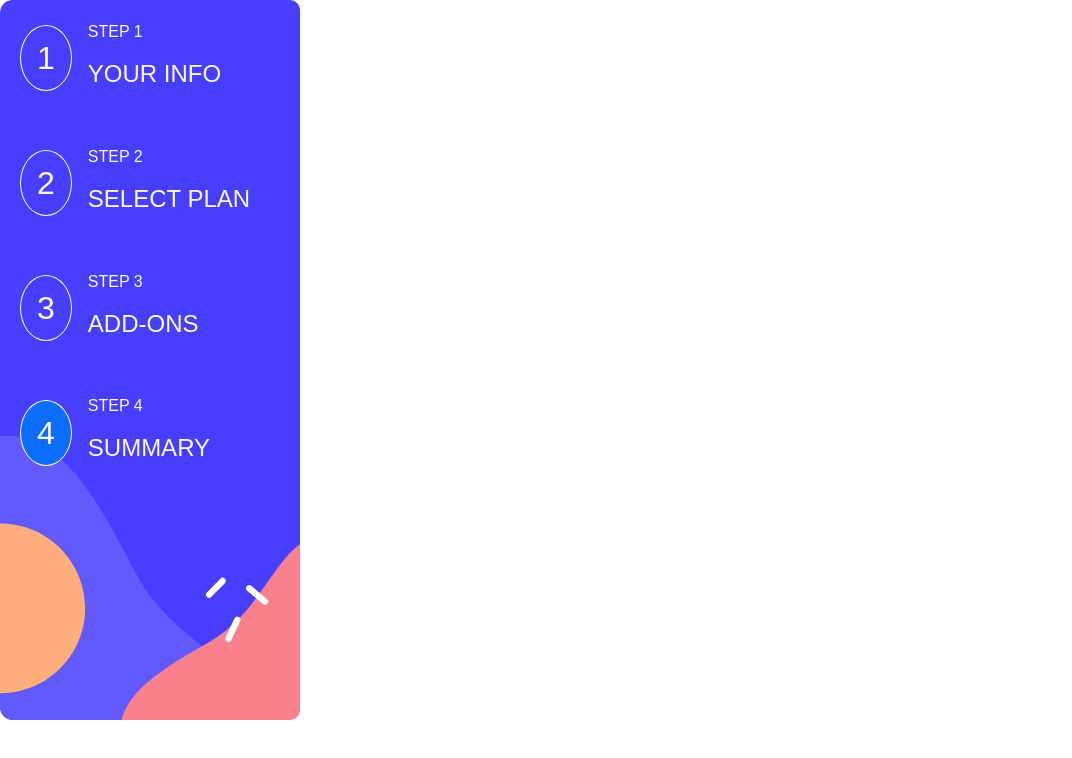
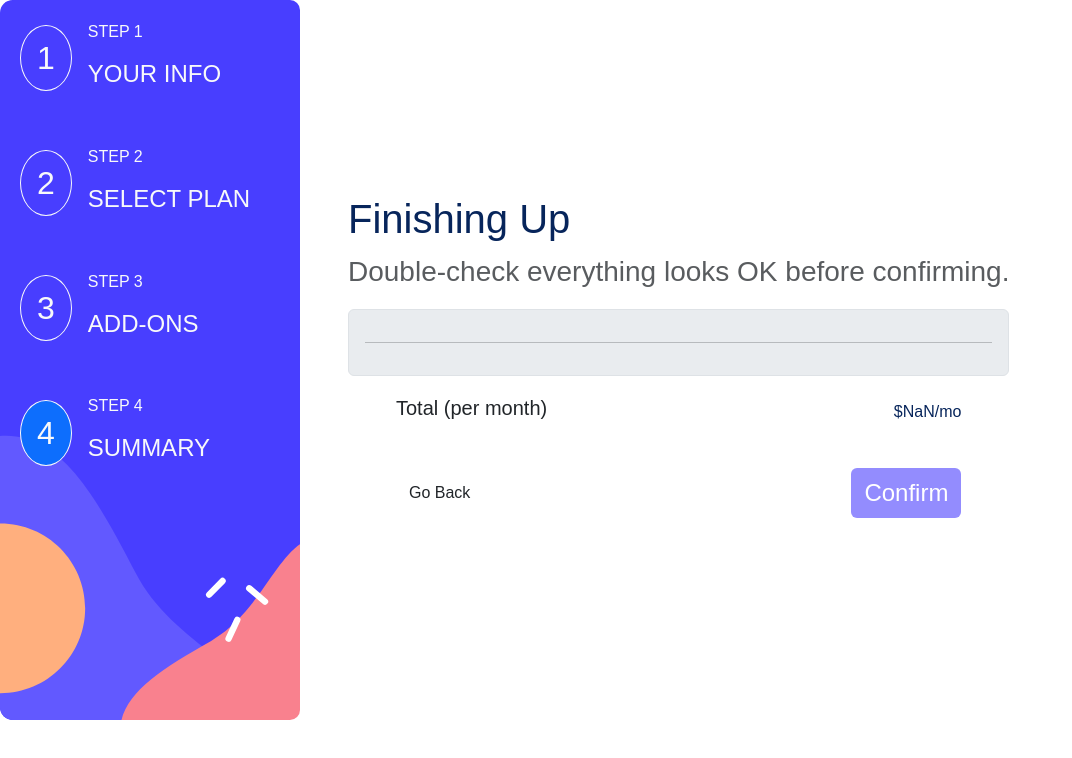
Before and after one commit to Abdo1454/multi-step-form, a React (Vite) app: page /summary in a window 1280 px wide. Shown: the top 758 px of the page, without its empty margins (0-1072 px from the left). Built offline with nearby package versions, Linux system fonts and the light colour scheme.

Commit message:
add summary and data from another sections

```diff
--- a/src/App.jsx
+++ b/src/App.jsx
@@ -3,6 +3,7 @@ import SideBar from './components/SideBar/SideBar'
 import YourInfo from './components/YourInfo/YourInfo'
 import SelectPlan from './components/SelectPlan/SelectPlan'
 import AddOns from './components/AddOns/AddOns'
+import Summary from './components/Summary/Summary'
 
 function App() {
   return (
@@ -13,7 +14,7 @@ function App() {
         <Route path="/" element={<YourInfo />} />
         <Route path="/plan" element={<SelectPlan />} />
         <Route path="/addons" element={<AddOns />} />
-        {/* <Route path="/summary" element={<h1>Summary</h1>} /> */}
+        <Route path="/summary" element={<Summary />} />
       </Routes>
     </div>
   )
--- a/src/components/AddOns/AddOns.jsx
+++ b/src/components/AddOns/AddOns.jsx
@@ -45,7 +45,9 @@ function AddOns() {
         if (selectedAddOns.length === 0) {
             e.preventDefault();
             alert("Please select at least one add-on before proceeding.");
-        };
+        } else {
+            localStorage.setItem("selectedAddOns", JSON.stringify(selectedAddOns));
+        }
 
     }
     return (
--- a/src/components/SelectPlan/SelectPlan.jsx
+++ b/src/components/SelectPlan/SelectPlan.jsx
@@ -3,21 +3,23 @@ import { Link } from 'react-router-dom';
 import arcadeIcon from '../../assets/images/icon-arcade.svg';
 import advancedIcon from '../../assets/images/icon-advanced.svg';
 import proIcon from '../../assets/images/icon-pro.svg';
-import YourInfo from '../YourInfo/YourInfo';
+// import YourInfo from '../YourInfo/YourInfo';
 function SelectPlan() {
     const [selectedPlan, setSelectedPlan] = React.useState(()=>{
-        return localStorage.getItem('selectedPlan') || 'Arcade';
+        const savedPlan = localStorage.getItem('selectedPlan');
+        return savedPlan ? savedPlan : '';
     });
     React.useEffect(()=>{
-        localStorage.setItem('selectedPlan', selectedPlan);
+        localStorage.setItem('selectedPlan', JSON.stringify(selectedPlan));
     }, [selectedPlan]);
     const plans = [
-        { name: 'Arcade', price: '$9/mo', icon: arcadeIcon },
-        { name: 'Advanced', price: '$12/mo', icon: advancedIcon },
-        { name: 'Pro', price: '$15/mo', icon: proIcon }
+        { name: 'Arcade', price: '9', icon: arcadeIcon },
+        { name: 'Advanced', price: '12', icon: advancedIcon },
+        { name: 'Pro', price: '15', icon: proIcon }
     ]
     const [timeframe, setTimeframe] = React.useState(()=>{
-        return localStorage.getItem('timeframe') || 'Monthly';
+        const savedTimeframe = localStorage.getItem('timeframe');
+        return savedTimeframe ? savedTimeframe : 'Monthly';
     });
     React.useEffect(()=>{
         localStorage.setItem('timeframe', timeframe);
@@ -33,15 +35,15 @@ function SelectPlan() {
                             return (
                                 <div style={{cursor: "pointer" , width: "200px"}}
                                     className=
-                                    {selectedPlan === plan.name ? "d-flex flex-column align-items-center justify-content-center gap-3 border border-primary rounded p-3  text-dark"
+                                    {selectedPlan === plan ? "d-flex flex-column align-items-center justify-content-center gap-3 border border-primary rounded p-3  text-dark"
                                         : "d-flex flex-column align-items-center justify-content-center gap-3 border border-light rounded p-3 bg-light text-dark"}
                                     key={plan.name}
-                                    onClick={() => setSelectedPlan(plan.name)}
+                                    onClick={() => setSelectedPlan(plan)}
                                 >
                                     <img src={plan.icon} alt={plan.name} />
                                     <div>
                                         <h4 style={{color: "#07255b"}}>{plan.name}</h4>
-                                        <p className="text-muted">{plan.price}</p>
+                                        <p className="text-muted">+${plan.price} / { (timeframe === 'Yearly' ? "yr" : "mo")}</p>
                                     </div>
                                 </div>
                             )
--- /dev/null
+++ b/src/components/Summary/Summary.jsx
@@ -0,0 +1,94 @@
+import React from 'react';
+import { Link } from 'react-router-dom';
+
+function Summary() {
+    const [timeframe] = React.useState(() => {
+        const savedTimeframe = localStorage.getItem('timeframe');
+        return savedTimeframe ? savedTimeframe : 'Monthly';
+    });
+    const [selectedPlan] = React.useState(() => {
+        const savedPlan = localStorage.getItem('selectedPlan');
+        return savedPlan ? JSON.parse(savedPlan) : '';
+    });
+    const [selectedAddOns] = React.useState(() => {
+        const savedAddOns = localStorage.getItem("selectedAddOns");
+        return savedAddOns ? JSON.parse(savedAddOns) : [];
+    });
+
+    // plan price
+    if (timeframe === 'Yearly') {
+        var planPrice = selectedPlan.price * 10;
+    } else {
+        var planPrice = selectedPlan.price;
+    }
+    // add-ons total price
+    var addOnsTotal = selectedAddOns.reduce((total, addOn) => {
+        return total + Number(addOn.price);
+    }, 0);
+    if (timeframe === 'Yearly') {
+        addOnsTotal = addOnsTotal * 10;
+    } else {
+        addOnsTotal = addOnsTotal;
+    }
+    const totalPrice = planPrice + addOnsTotal;
+    console.log("Selected Plan:", planPrice);
+    console.log("Total Price:", totalPrice);
+    console.log("Selected Add-Ons:", addOnsTotal);
+    return (
+        <div>
+            <h2 className='fs-1' style={{ color: "#07255b" }}>Finishing Up</h2>
+
+            <p className="text-muted fs-3">
+                Double-check everything looks OK before confirming.
+            </p>
+
+            <div className="d-flex flex-column gap-1 border p-3  fs-3 rounded bg-body-secondary">
+                {selectedPlan && (
+                    <div className="d-flex justify-content-between align-items-center  px-5  rounded p-1 mb-1">
+                        <span style={{ color: "#07255b" }}>{selectedPlan.name} ({timeframe}) </span>
+                        <span style={{ color: "#07255b" }}> +${selectedPlan.price}/{ (timeframe === 'Yearly' ? "yr" : "mo")}</span>
+                    </div>
+                )}
+                <hr />
+
+              {selectedAddOns.map((addOn) => {
+    const addOnPrice =
+        timeframe === 'Yearly'
+            ? Number(addOn.price) * 10
+            : Number(addOn.price);
+
+    return (
+        <div
+            className="d-flex justify-content-between align-items-center px-5 rounded p-1 mb-1"
+            key={addOn.name}
+        >
+            <span className="text-muted">{addOn.name}</span>
+            <span>
+                +${addOnPrice}/{timeframe === 'Yearly' ? "yr" : "mo"}
+            </span>
+        </div>
+    );
+})}
+            </div>
+
+            <div className="d-flex justify-content-between align-items-center  px-5  rounded p-1 mb-1 mt-3">
+                <h5>
+                    Total (per {timeframe === 'Monthly' ? 'month' : 'year'})
+                </h5>
+                <span style={{ color: "#07255b" }}>
+                    ${totalPrice}/{timeframe === 'Yearly' ? 'yr' : 'mo'}
+                </span>
+            </div>
+            <div className="d-flex justify-content-between align-items-center  px-5  rounded p-1 mb-1 mt-3">
+                <Link to="/addons" className="btn  mt-3 text-start" >
+                    Go Back
+                </Link>
+                <button className="btn  fs-4  mt-3 ms-auto" style={{ backgroundColor: "hsl(243.68deg 98.28% 77.25%)", color: "white" }}>Confirm</button>
+            </div>
+
+        </div>
+    );
+}
+
+
+export default Summary;
```
